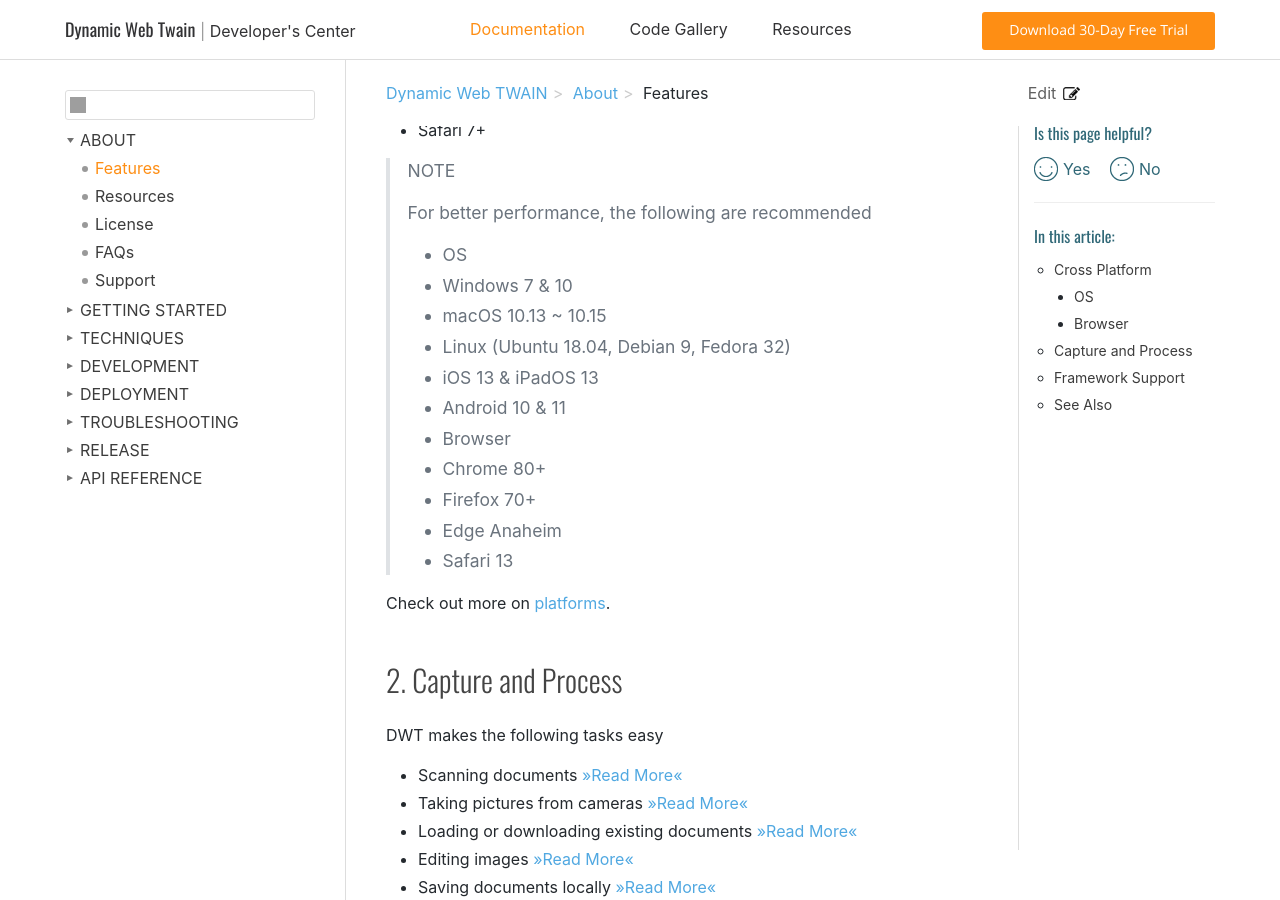
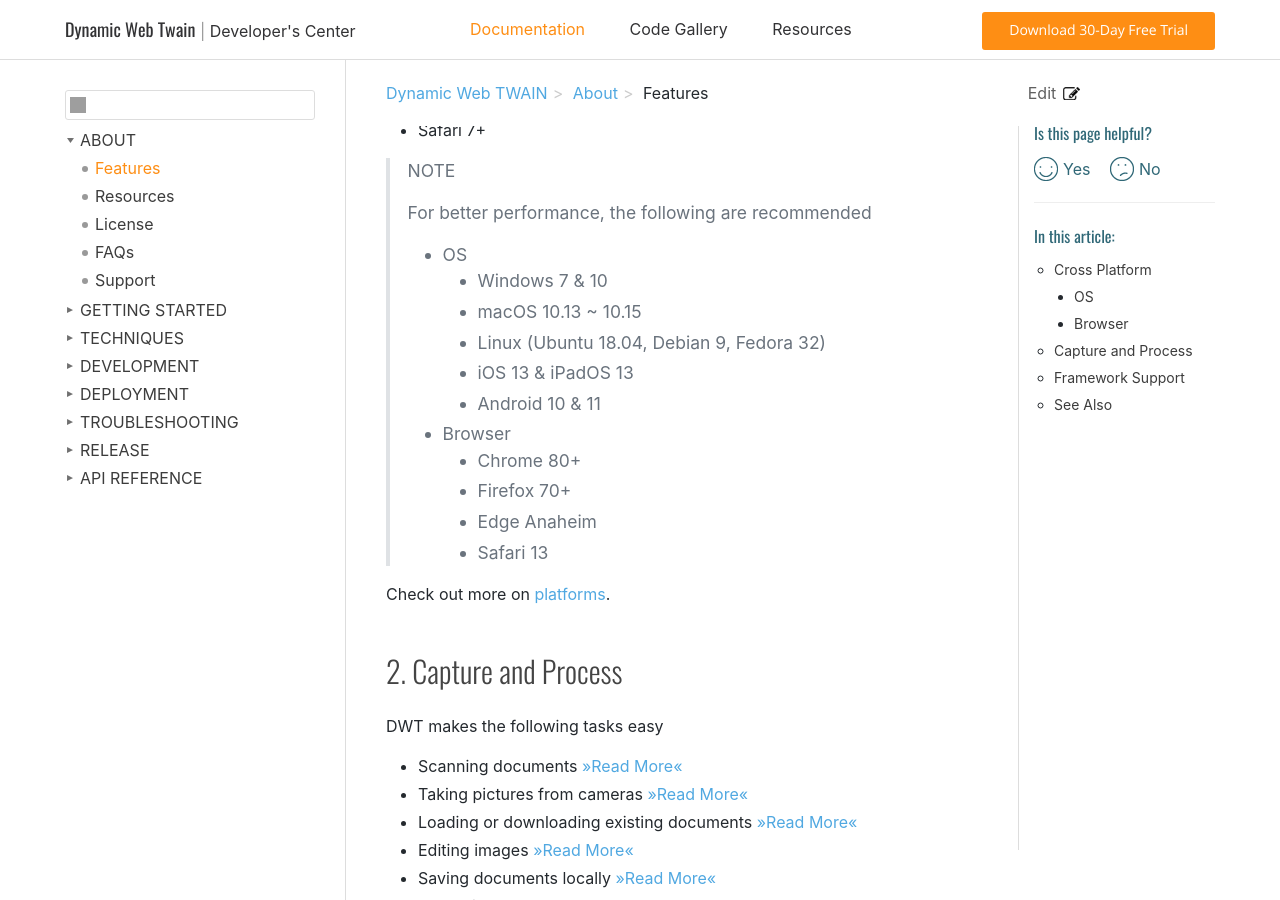
Before and after one commit to ztyyLV/web-twain-docs, a Jekyll site: the page built from about/features.md, in a window 1280 px wide and 900 px high, scrolled down 724 px. Built offline with Jekyll 4.4.1, drawn with Linux system fonts in a browser that asks for light colours; comment, search, counter and statistics services are not loaded; grey boxes are pictures that could not be loaded.

Commit message:
Update features.md

```diff
--- a/about/features.md
+++ b/about/features.md
@@ -33,16 +33,16 @@ DWT supports all major browsers on all major operating systems. As of version 16
 >
 > For better performance, the following are recommended
 > * OS
-> - Windows 7 & 10
-> - macOS 10.13 ~ 10.15
-> - Linux (Ubuntu 18.04, Debian 9, Fedora 32)
-> - iOS 13 & iPadOS 13
-> - Android 10 & 11
+>   + Windows 7 & 10
+>   + macOS 10.13 ~ 10.15
+>   + Linux (Ubuntu 18.04, Debian 9, Fedora 32)
+>   + iOS 13 & iPadOS 13
+>   + Android 10 & 11
 > * Browser
-> - Chrome 80+
-> - Firefox 70+
-> - Edge Anaheim
-> - Safari 13
+>   + Chrome 80+
+>   + Firefox 70+
+>   + Edge Anaheim
+>   + Safari 13
 
 Check out more on [platforms]({{site.getstarted}}platform.html).
 
```
